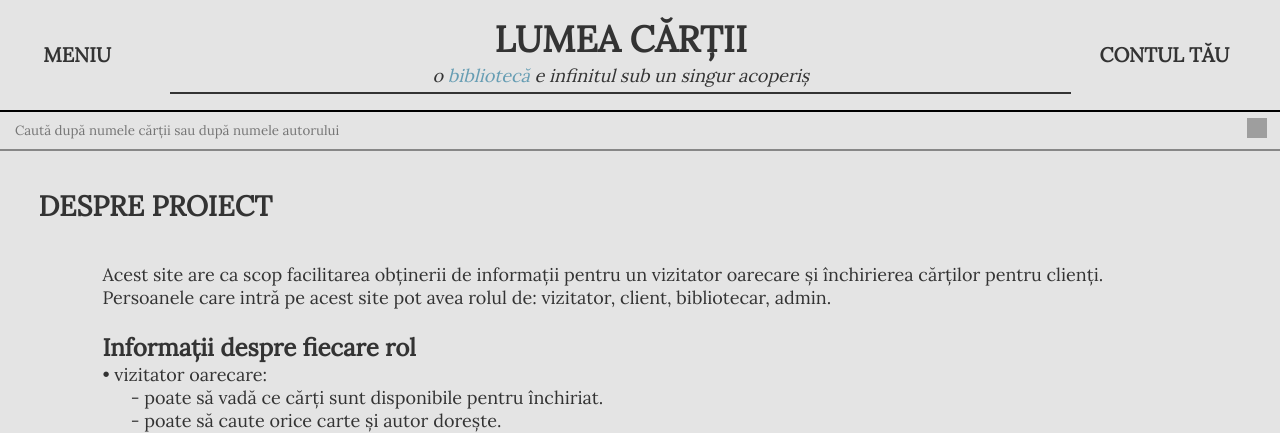
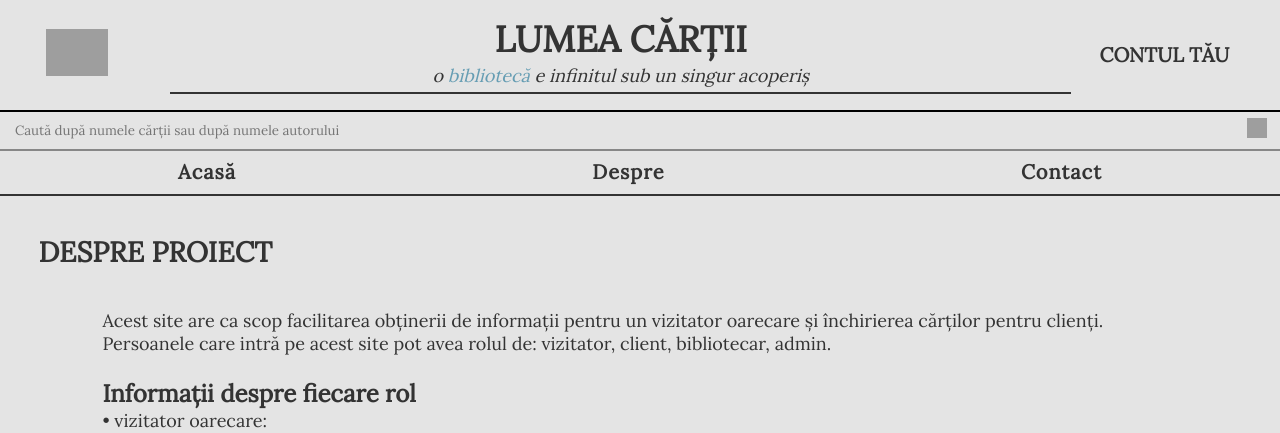
Before and after one commit to Rodioo/DAW, a PHP site: page / in a window 1280 px wide. Shown: the top 433 px of the page. Run offline with PHP 8.4, Linux system fonts and the light colour scheme; grey boxes are pictures that could not be loaded.

Commit message:
Add files via upload

```diff
--- a/index.css
+++ b/index.css
@@ -16,13 +16,18 @@ body{
     align-items: center;
 }
 
-.meniu, .cont{
+.acasa, .cont{
     cursor: pointer;
     text-align: center;
     font-size: 20px;
     font-weight: bold;
     color: #333;
     width: 15%;
+}
+
+#homeImg{
+    height: 40%;
+    width: 40%;
 }
 
 .titlucitat{
@@ -94,6 +99,27 @@ hr{
     height: 20px;
 }
 
+.meniu{
+    display: flex;
+    justify-content: space-around;
+    align-items: center;
+    border-bottom: solid 2px;
+}
+
+.meniu a{
+    text-decoration: none;
+    padding: 0.75%;
+    letter-spacing: 1px;
+    font-size: 20px;
+    font-weight: bold;
+    color: #333;
+}
+
+.meniu a:hover, .contTxt:hover{
+    color: #669DB3FF;
+}
+
+
 .despre1{
     font-size: 28px;
     font-weight: bold;
--- a/index.html
+++ b/index.html
@@ -8,8 +8,8 @@
     </head>
     <body>
         <header id = "head">
-            <div class = "meniu">
-                <div>MENIU</div>
+            <div class = "acasa">
+                <img id = "homeImg" src= https://upload.wikimedia.org/wikipedia/commons/thumb/e/ed/Book_Hexagonal_Icon.svg/1189px-Book_Hexagonal_Icon.svg.png alt="Acasa">
             </div>
 
             <div class = "titlucitat">
@@ -23,7 +23,7 @@
             </div>
 
             <div class = "cont">
-                <div>CONTUL TĂU</div>
+                <div class = "contTxt">CONTUL TĂU</div>
             </div>
         </header>
         <div class ="container">
@@ -33,6 +33,11 @@
                     <img src="https://upload.wikimedia.org/wikipedia/commons/thumb/5/55/Magnifying_glass_icon.svg/1200px-Magnifying_glass_icon.svg.png">
                 </button>
             </form>
+        </div>
+        <div class = "meniu">
+            <a href = "#">Acasă</a>
+            <a href = "#">Despre</a>
+            <a href = "#">Contact</a>
         </div>
         <div class = "despre1">DESPRE PROIECT</div>
         <div class = "info1">
```
